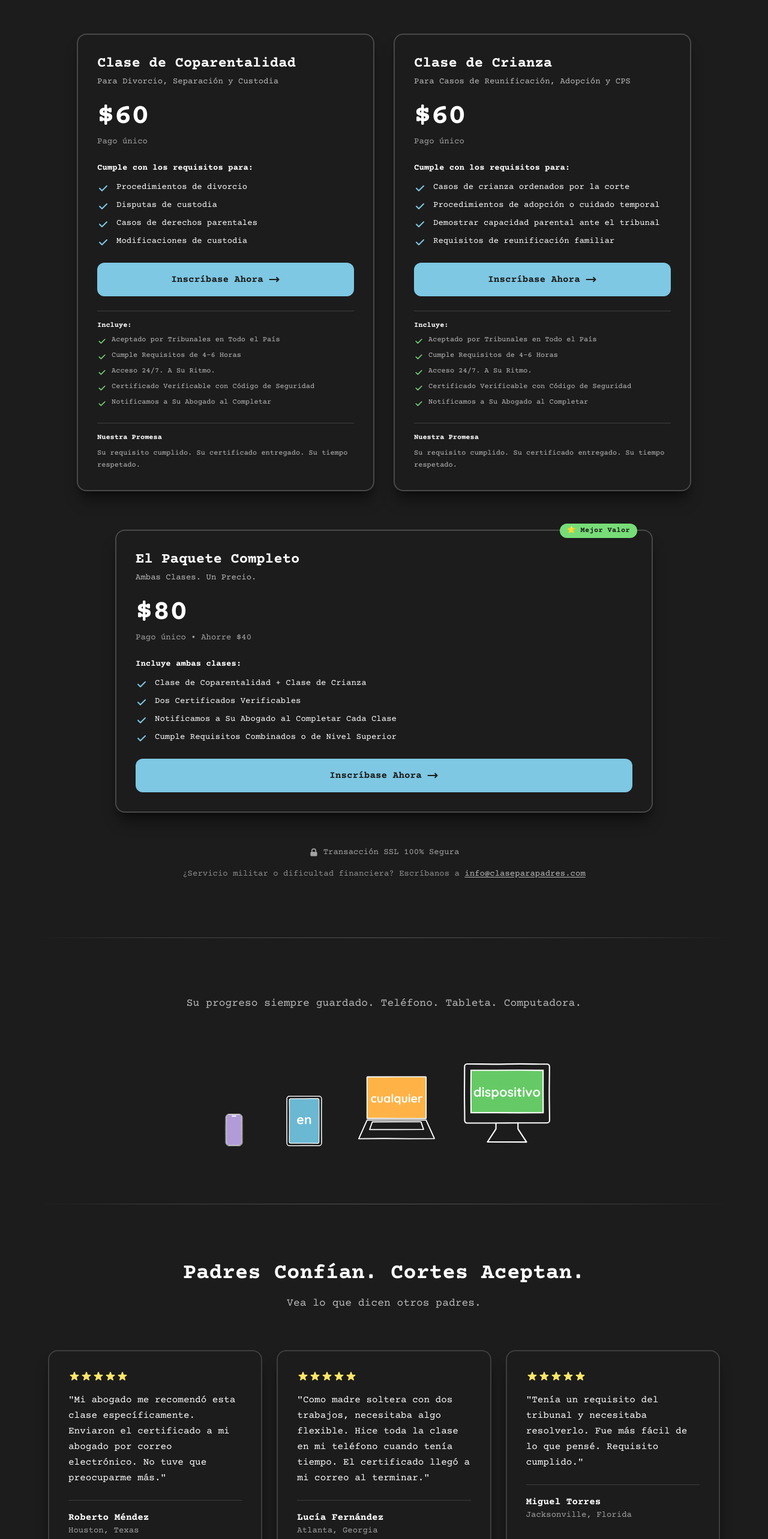
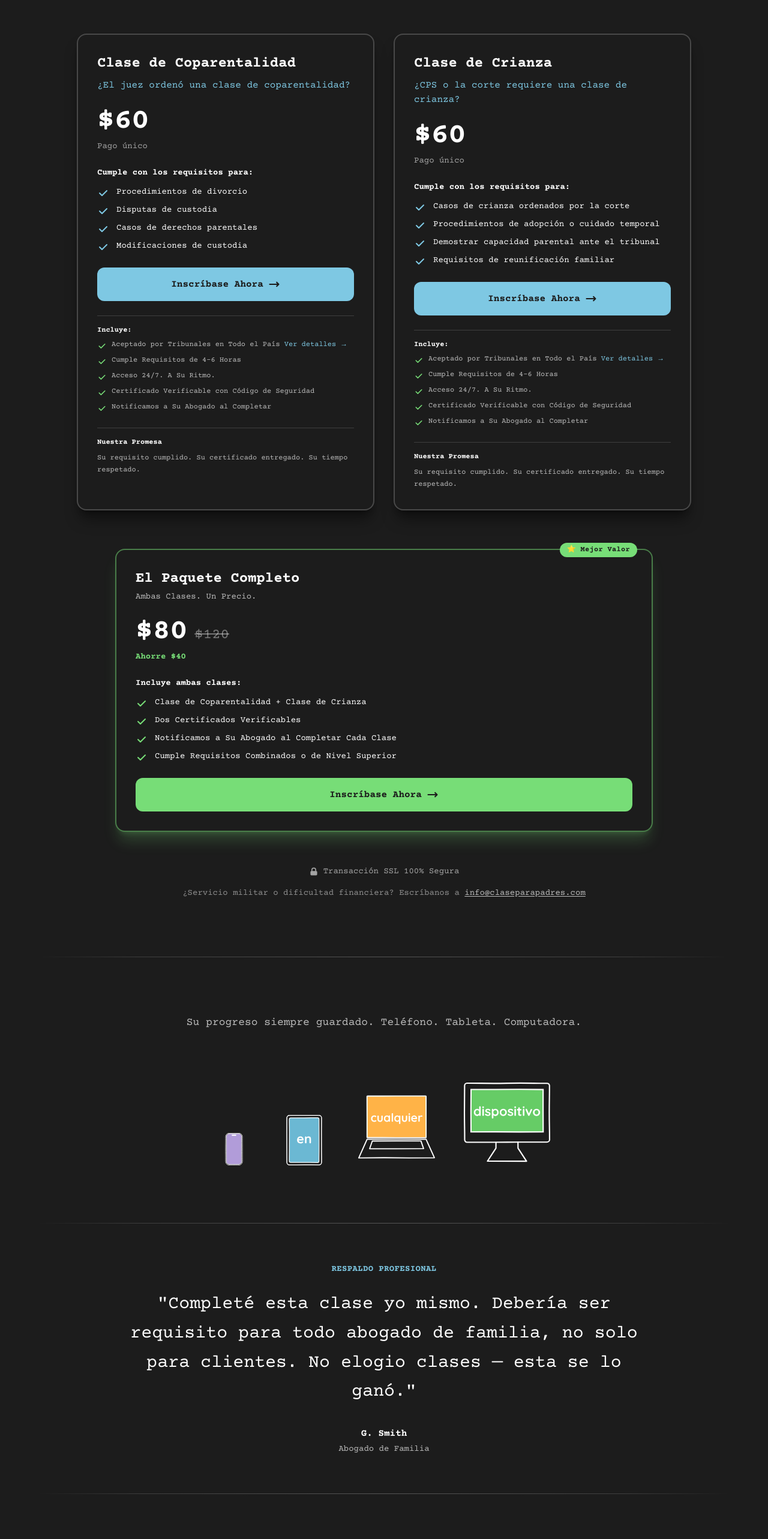
Before and after one commit to buckschott/cursoparapadres, a Next.js app: page / in a window 1280 px wide. Shown: the part 1620-4186 px from the top of the page at 60% size. Built offline with nearby package versions, Linux system fonts and the light colour scheme; no server answers; a web font is replaced by a local one.

Commit message:
feat: remove contact from mobile menu, add English site to footer, expand FAQ, enhance pricing cards

```diff
--- a/app/page.tsx
+++ b/app/page.tsx
@@ -255,8 +255,8 @@ export default function Home() {
               {/* Coparenting Course */}
               <article className="relative bg-background rounded-2xl border-2 border-[#FFFFFF]/20 p-8 shadow-xl shadow-black/40 transition-all md:hover:shadow-2xl md:hover:border-[#FFFFFF]/50">
                 <div className="mb-6">
-                  <h3 className="text-2xl font-bold text-white mb-1">Clase de Coparentalidad</h3>
-                  <p className="text-sm text-white/70">Para Divorcio, Separación y Custodia</p>
+                  <h3 className="text-2xl font-bold text-white mb-2">Clase de Coparentalidad</h3>
+                  <p className="text-base text-[#7EC8E3] font-medium">¿El juez ordenó una clase de coparentalidad?</p>
                 </div>
                 <div className="mb-6">
                   <span className="text-5xl font-bold text-white">$60</span>
@@ -303,7 +303,19 @@ export default function Home() {
                 <div className="mb-6 pt-4 border-t border-[#FFFFFF]/15">
                   <h4 className="text-xs font-semibold text-white mb-2">Incluye:</h4>
                   <ul className="space-y-2">
-                    {["Aceptado por Tribunales en Todo el País", "Cumple Requisitos de 4-6 Horas", "Acceso 24/7. A Su Ritmo.", "Certificado Verificable con Código de Seguridad", "Notificamos a Su Abogado al Completar"].map((item, i) => (
+                    <li className="flex items-start gap-2">
+                      <CheckIcon className="w-4 h-4 mt-0.5 flex-shrink-0 text-[#77DD77]" />
+                      <span className="text-white/70 text-xs">
+                        Aceptado por Tribunales en Todo el País{' '}
+                        <a
+                          href="/aceptacion-de-la-corte"
+                          className="text-[#7EC8E3] hover:underline"
+                        >
+                          Ver detalles →
+                        </a>
+                      </span>
+                    </li>
+                    {["Cumple Requisitos de 4-6 Horas", "Acceso 24/7. A Su Ritmo.", "Certificado Verificable con Código de Seguridad", "Notificamos a Su Abogado al Completar"].map((item, i) => (
                       <li key={i} className="flex items-start gap-2">
                         <CheckIcon className="w-4 h-4 mt-0.5 flex-shrink-0 text-[#77DD77]" />
                         <span className="text-white/70 text-xs">{item}</span>
@@ -322,8 +334,8 @@ export default function Home() {
               {/* Parenting Course */}
               <article className="relative bg-background rounded-2xl border-2 border-[#FFFFFF]/20 p-8 shadow-xl shadow-black/40 transition-all md:hover:shadow-2xl md:hover:border-[#FFFFFF]/50">
                 <div className="mb-6">
-                  <h3 className="text-2xl font-bold text-white mb-1">Clase de Crianza</h3>
-                  <p className="text-sm text-white/70">Para Casos de Reunificación, Adopción y CPS</p>
+                  <h3 className="text-2xl font-bold text-white mb-2">Clase de Crianza</h3>
+                  <p className="text-base text-[#7EC8E3] font-medium">¿CPS o la corte requiere una clase de crianza?</p>
                 </div>
                 <div className="mb-6">
                   <span className="text-5xl font-bold text-white">$60</span>
@@ -370,7 +382,19 @@ export default function Home() {
                 <div className="mb-6 pt-4 border-t border-[#FFFFFF]/15">
                   <h4 className="text-xs font-semibold text-white mb-2">Incluye:</h4>
                   <ul className="space-y-2">
-                    {["Aceptado por Tribunales en Todo el País", "Cumple Requisitos de 4-6 Horas", "Acceso 24/7. A Su Ritmo.", "Certificado Verificable con Código de Seguridad", "Notificamos a Su Abogado al Completar"].map((item, i) => (
+                    <li className="flex items-start gap-2">
+                      <CheckIcon className="w-4 h-4 mt-0.5 flex-shrink-0 text-[#77DD77]" />
+                      <span className="text-white/70 text-xs">
+                        Aceptado por Tribunales en Todo el País{' '}
+                        <a
+                          href="/aceptacion-de-la-corte"
+                          className="text-[#7EC8E3] hover:underline"
+                        >
+                          Ver detalles →
+                        </a>
+                      </span>
+                    </li>
+                    {["Cumple Requisitos de 4-6 Horas", "Acceso 24/7. A Su Ritmo.", "Certificado Verificable con Código de Seguridad", "Notificamos a Su Abogado al Completar"].map((item, i) => (
                       <li key={i} className="flex items-start gap-2">
                         <CheckIcon className="w-4 h-4 mt-0.5 flex-shrink-0 text-[#77DD77]" />
                         <span className="text-white/70 text-xs">{item}</span>
@@ -387,9 +411,9 @@ export default function Home() {
               </article>
             </div>
 
-            {/* Bundle */}
+            {/* Bundle - Enhanced with glow and strikethrough pricing */}
             <div className="max-w-4xl mx-auto mt-16 mb-14">
-              <article className="relative bg-background rounded-2xl border-2 border-[#FFFFFF]/20 p-8 shadow-xl shadow-black/40 transition-all md:hover:shadow-2xl md:hover:border-[#FFFFFF]/50">
+              <article className="relative bg-background rounded-2xl border-2 border-[#77DD77]/50 p-8 shadow-xl shadow-[#77DD77]/20 transition-all md:hover:shadow-2xl md:hover:shadow-[#77DD77]/30 md:hover:border-[#77DD77]/70">
                 {/* Best Value Badge */}
                 <div className="absolute -top-3 right-6 bg-[#77DD77] text-[#1C1C1C] px-3 py-1 rounded-full text-xs font-bold tracking-wide">
                   ⭐ Mejor Valor
@@ -400,15 +424,18 @@ export default function Home() {
                   <p className="text-sm text-white/70">Ambas Clases. Un Precio.</p>
                 </div>
                 <div className="mb-6">
-                  <span className="text-5xl font-bold text-white">$80</span>
-                  <p className="text-sm text-white/60 mt-2">Pago único • Ahorre $40</p>
+                  <div className="flex items-baseline gap-3">
+                    <span className="text-5xl font-bold text-white">$80</span>
+                    <span className="text-2xl text-white/40 line-through">$120</span>
+                  </div>
+                  <p className="text-sm text-[#77DD77] font-semibold mt-2">Ahorre $40</p>
                 </div>
                 <div className="mb-6">
                   <h4 className="text-sm font-semibold text-white mb-3">Incluye ambas clases:</h4>
                   <ul className="space-y-2">
                     {["Clase de Coparentalidad + Clase de Crianza", "Dos Certificados Verificables", "Notificamos a Su Abogado al Completar Cada Clase", "Cumple Requisitos Combinados o de Nivel Superior"].map((item, i) => (
                       <li key={i} className="flex items-start gap-3">
-                        <CheckIcon className="w-5 h-5 mt-0.5 flex-shrink-0 text-[#7EC8E3]" />
+                        <CheckIcon className="w-5 h-5 mt-0.5 flex-shrink-0 text-[#77DD77]" />
                         <span className="text-white text-sm">{item}</span>
                       </li>
                     ))}
@@ -418,7 +445,7 @@ export default function Home() {
                 <button
                   onClick={handleBundleCheckout}
                   disabled={loading === 'bundle'}
-                  className="group w-full bg-[#7EC8E3] text-[#1C1C1C] py-4 rounded-xl font-bold transition-all duration-200 hover:bg-[#9DD8F3] hover:shadow-lg hover:shadow-[#7EC8E3]/30 active:scale-[0.98] active:bg-[#9DD8F3] disabled:opacity-70 disabled:cursor-not-allowed flex items-center justify-center gap-2"
+                  className="group w-full bg-[#77DD77] text-[#1C1C1C] py-4 rounded-xl font-bold transition-all duration-200 hover:bg-[#88EE88] hover:shadow-lg hover:shadow-[#77DD77]/30 active:scale-[0.98] active:bg-[#88EE88] disabled:opacity-70 disabled:cursor-not-allowed flex items-center justify-center gap-2"
                 >
                   {loading === 'bundle' ? (
                     <>
@@ -499,6 +526,32 @@ export default function Home() {
           </div>
         </section>
 
+        {/* ATTORNEY ENDORSEMENT SECTION */}
+        <section
+          id="respaldo-profesional"
+          className="section-divider py-16 bg-background relative z-20"
+          aria-labelledby="respaldo-profesional-heading"
+        >
+          <div className="max-w-4xl mx-auto px-4">
+            <div className="scroll-reveal text-center">
+              <div className="inline-block mb-6">
+                <span className="text-[#7EC8E3] text-sm font-semibold tracking-wide uppercase">
+                  Respaldo Profesional
+                </span>
+              </div>
+              <blockquote className="text-xl md:text-2xl lg:text-3xl text-white font-medium leading-relaxed mb-8">
+                "Completé esta clase yo mismo. Debería ser requisito para todo abogado de familia, no solo para clientes. No elogio clases — esta se lo ganó."
+              </blockquote>
+              <footer className="text-white/70">
+                <cite className="not-italic">
+                  <span className="font-semibold text-white">G. Smith</span>
+                  <span className="block text-sm mt-1">Abogado de Familia</span>
+                </cite>
+              </footer>
+            </div>
+          </div>
+        </section>
+
         {/* TESTIMONIALS SECTION */}
         <section
           id="testimonios"
@@ -517,9 +570,21 @@ export default function Home() {
 
             <div className="grid md:grid-cols-3 gap-6 max-w-6xl mx-auto">
               {[
-                { name: "Roberto Méndez", location: "Houston, Texas", text: "Mi abogado me recomendó esta clase específicamente. Enviaron el certificado a mi abogado por correo electrónico. No tuve que preocuparme más." },
-                { name: "Lucía Fernández", location: "Atlanta, Georgia", text: "Como madre soltera con dos trabajos, necesitaba algo flexible. Hice toda la clase en mi teléfono cuando tenía tiempo. El certificado llegó a mi correo al terminar." },
-                { name: "Miguel Torres", location: "Jacksonville, Florida", text: "Tenía un requisito del tribunal y necesitaba resolverlo. Fue más fácil de lo que pensé. Requisito cumplido." }
+                {
+                  name: "Roberto M.",
+                  location: "Condado de Harris, Texas",
+                  text: "Mi abogado me recomendó esta clase para mi caso de custodia. El certificado llegó a su oficina el mismo día que terminé."
+                },
+                {
+                  name: "Lucía F.",
+                  location: "Condado de Fulton, Georgia",
+                  text: "Tenía 30 días para completar el requisito del juez. Lo hice en mi teléfono entre turnos. Requisito cumplido en una semana."
+                },
+                {
+                  name: "Miguel T.",
+                  location: "Condado de Duval, Florida",
+                  text: "El juez ordenó una clase de coparentalidad. Esta fue aceptada sin problema. Mi abogada recibió copia del certificado automáticamente."
+                }
               ].map((review, i) => (
                 <article key={i} className="bg-background border-2 border-[#FFFFFF]/15 rounded-2xl p-8 shadow-xl shadow-black/40 md:hover:border-[#7EC8E3]/30 md:hover:shadow-2xl transition-all">
                   <div className="flex mb-4">
@@ -556,8 +621,10 @@ export default function Home() {
 
             <div className="space-y-4">
               {[
+                { question: "¿Puedo empezar hoy?", answer: "Sí. El acceso es inmediato después de inscribirse. Sin esperas, sin citas." },
+                { question: "¿Cuánto tiempo toma la clase?", answer: "La clase está diseñada para cumplir requisitos de 4-6 horas. Es 100% a su ritmo—puede empezar, pausar y continuar cuando quiera." },
+                { question: "¿Qué pasa si no apruebo el examen?", answer: "Puede retomarlo sin costo adicional. Sin límite de intentos." },
                 { question: "¿Cuándo recibo mi certificado?", answer: "Inmediatamente al completar la clase. Su certificado llega a su correo electrónico y notificamos a su abogado automáticamente." },
-                { question: "¿Cuánto tiempo toma la clase?", answer: "La clase está diseñada para cumplir requisitos de 4-6 horas. Es 100% a su ritmo—puede empezar, pausar y continuar cuando quiera." },
                 { question: "¿Dónde es aceptado mi certificado?", answer: "En todo el país. Somos el original—el nombre más reconocido y el certificado más aceptado." }
               ].map((faq, i) => (
                 <details key={i} className="bg-background border-2 border-[#FFFFFF]/15 rounded-xl overflow-hidden group shadow-xl shadow-black/40 md:hover:border-[#7EC8E3]/30 transition-colors">
```
Also changed, not shown: components/Footer.tsx (+11 -0 lines), components/Header.tsx (+2 -12 lines).
